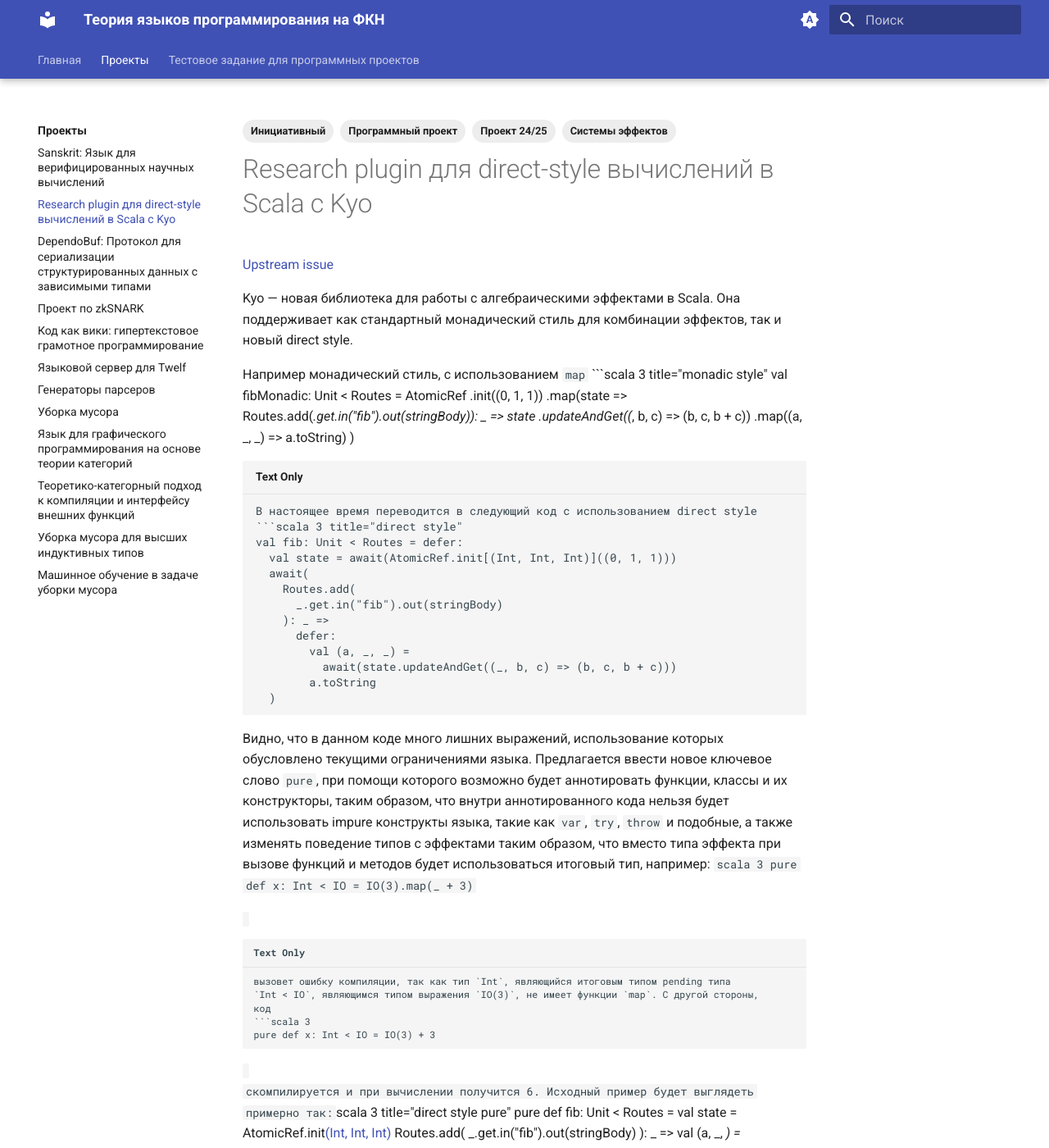
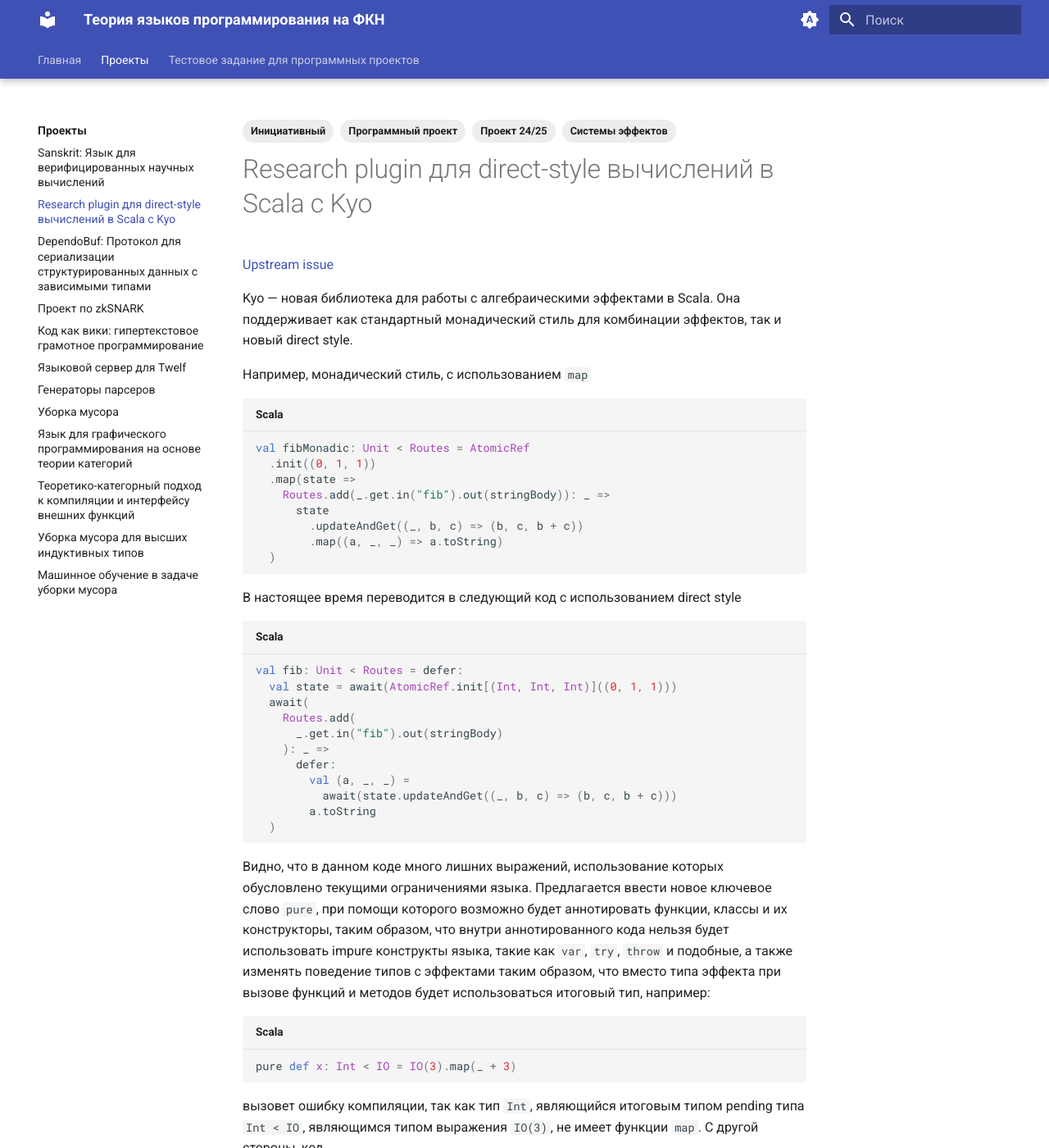
Before and after one commit to Church-of-Church-HSE/Church-of-Church-HSE.github.io, an MkDocs documentation site: the page built from docs/projects/kyo-direct-plugin.md, in a window 1280 px wide and 1400 px high. Shown: the whole window at 82% size. Built offline with MkDocs 1.6.1 and Material for MkDocs 9.7.7, drawn with Linux system fonts in a browser that asks for light colours; some of the changed text lies outside the part shown.

Commit message:
Fix mkdocs rendering issues with the kyo project

````diff
--- a/docs/projects/kyo-direct-plugin.md
+++ b/docs/projects/kyo-direct-plugin.md
@@ -14,8 +14,9 @@ Kyo &mdash; новая библиотека для работы с алгебр
 Она поддерживает как стандартный монадический стиль для комбинации эффектов,
 так и новый direct style.
 
-Например монадический стиль, с использованием `map`
-```scala 3 title="monadic style"
+Например, монадический стиль, с использованием `map`
+
+```scala
 val fibMonadic: Unit < Routes = AtomicRef
   .init((0, 1, 1))
   .map(state =>
@@ -27,7 +28,8 @@ val fibMonadic: Unit < Routes = AtomicRef
 ```
 
 В настоящее время переводится в следующий код с использованием direct style
-```scala 3 title="direct style"
+
+```scala
 val fib: Unit < Routes = defer:
   val state = await(AtomicRef.init[(Int, Int, Int)]((0, 1, 1)))
   await(
@@ -48,18 +50,23 @@ val fib: Unit < Routes = defer:
 конструкты языка, такие как `var`, `try`, `throw` и подобные, а также изменять
 поведение типов с эффектами таким образом, что вместо типа эффекта при вызове
 функций и методов будет использоваться итоговый тип, например:
-```scala 3
+
+```scala
 pure def x: Int < IO = IO(3).map(_ + 3)
 ```
+
 вызовет ошибку компиляции, так как тип `Int`, являющийся итоговым типом pending типа
 `Int < IO`, являющимся типом выражения `IO(3)`, не имеет функции `map`. С другой стороны,
 код
-```scala 3
+
+```scala
 pure def x: Int < IO = IO(3) + 3
 ```
+
 скомпилируется и при вычислении получится 6. Исходный пример будет выглядеть примерно
 так:
-```scala 3 title="direct style pure"
+
+```scala
 pure def fib: Unit < Routes =
   val state = AtomicRef.init[(Int, Int, Int)]((0, 1, 1))
   Routes.add(
@@ -69,6 +76,7 @@ pure def fib: Unit < Routes =
       state.updateAndGet((_, b, c) => (b, c, b + c))
       a.toString
 ```
+
 Что не отличается от императивной версии того же кода, при этом сохраняя информацию
 об используемых эффектах
 
````
